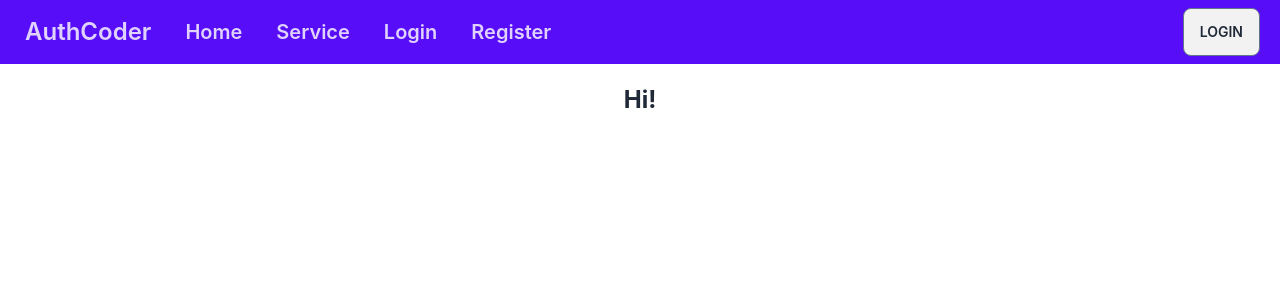
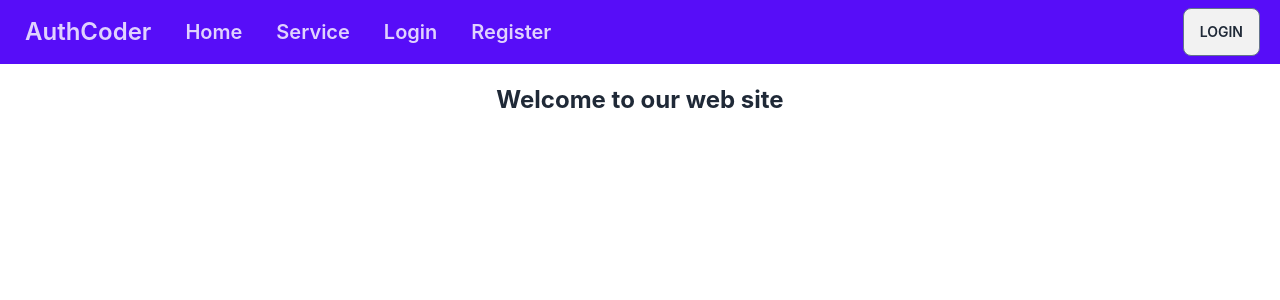
Before and after one commit to mdhelaluddinbd/auth-router-context, a React (Create React App) app: page / in a window 1280 px wide. Shown: the top 300 px of the page. Built offline with nearby package versions, Linux system fonts and the light colour scheme; no server answers.

Commit message:
Update the home page

```diff
--- a/src/Components/Home.js
+++ b/src/Components/Home.js
@@ -5,7 +5,7 @@ const Home = () => {
     const {user}=useContext(AuthContext);
     return (
         <div>
-            <h1 className='text-2xl mt-5 font-bold'>Hi! {user?.displayName}</h1>
+            <h1 className='text-2xl mt-5 font-bold'>Welcome to our web site {user?.displayName}</h1>
         </div>
     );
 };
```
